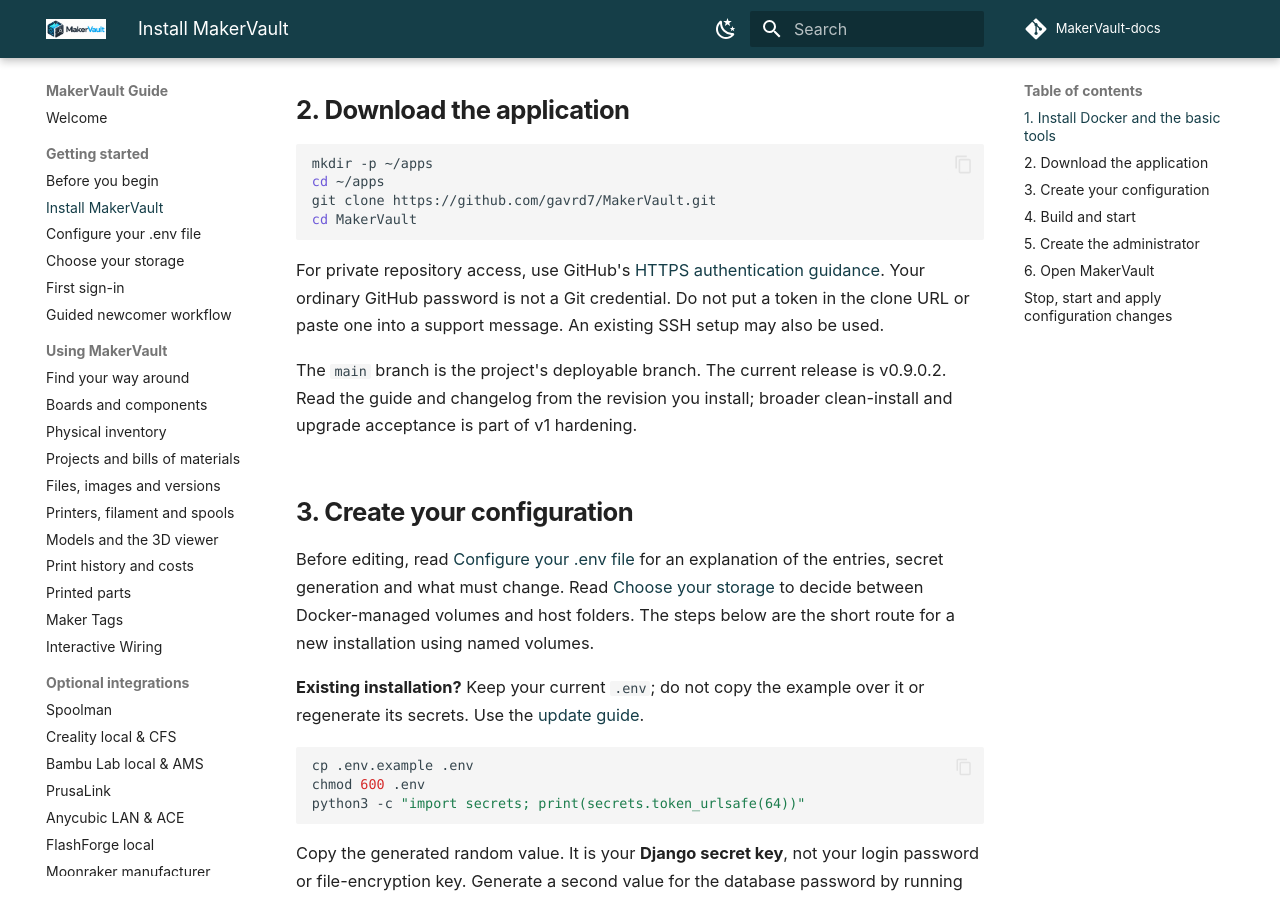
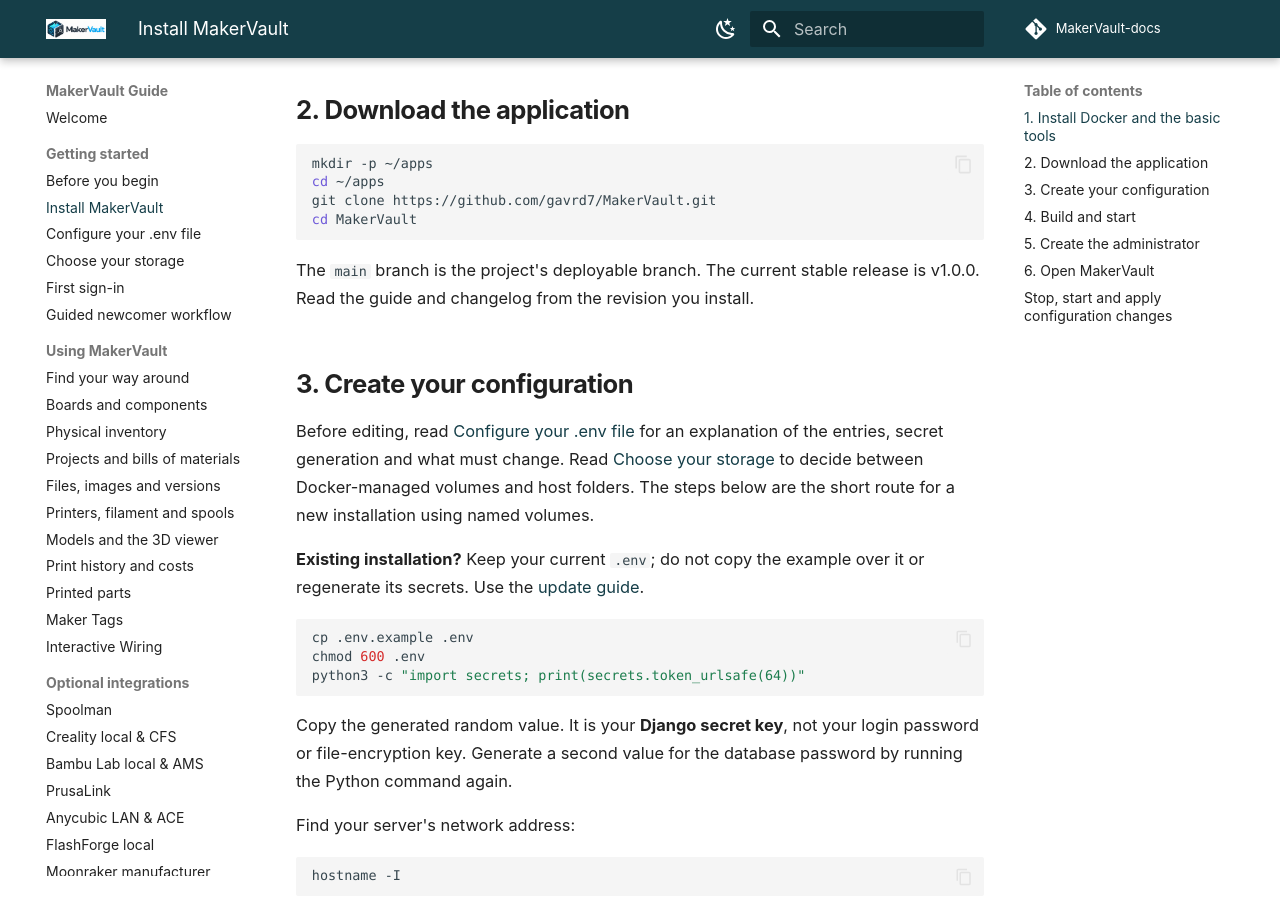
Before and after one commit to gavrd7/MakerVault-docs, an MkDocs documentation site: the page built from docs/guide/getting-started/install.md, in a window 1280 px wide and 900 px high, scrolled down 784 px. Built offline with MkDocs 1.6.1 and Material for MkDocs 9.7.7, drawn with Linux system fonts in a browser that asks for light colours; comment, search, counter and statistics services are not loaded.

Commit message:
Update public guide installation source wording

````diff
--- a/docs/guide/getting-started/install.md
+++ b/docs/guide/getting-started/install.md
@@ -32,9 +32,8 @@
 cd MakerVault
 ```
 
-For private repository access, use GitHub's [HTTPS authentication guidance](https://docs.github.com/en/authentication/keeping-your-account-and-data-secure/about-authentication-to-github). Your ordinary GitHub password is not a Git credential. Do not put a token in the clone URL or paste one into a support message. An existing SSH setup may also be used.
 
-The `main` branch is the project's deployable branch. The current release is v0.9.0.2. Read the guide and changelog from the revision you install; broader clean-install and upgrade acceptance is part of v1 hardening.
+The `main` branch is the project's deployable branch. The current stable release is v1.0.0. Read the guide and changelog from the revision you install.
 
 ## 3. Create your configuration
 
````
